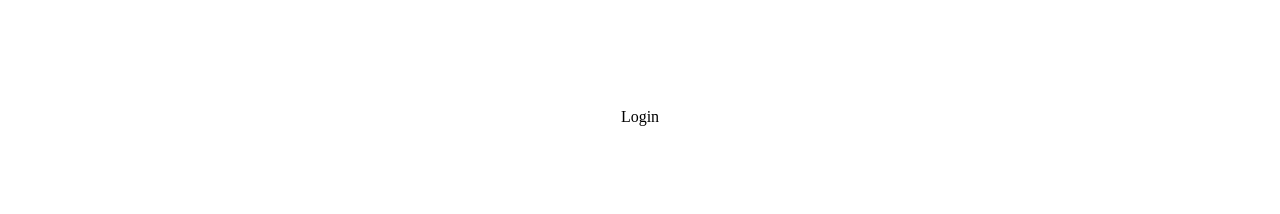
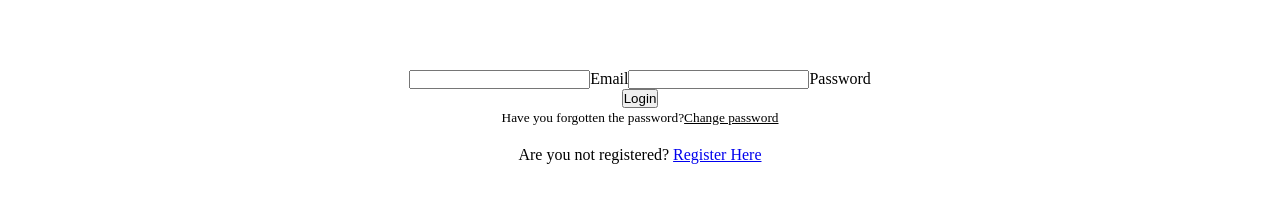
Before and after one commit to eolimacion/reactFrontend, a React (Vite) app: page /login in a window 1280 px wide. Shown: the part 306-520 px from the top of the page. Built offline with nearby package versions, Linux system fonts and the light colour scheme.

Commit message:
Login implementado y funcionando y rutas condicionales creadas

```diff
--- a/package.json
+++ b/package.json
@@ -9,7 +9,7 @@
     "lint": "eslint . --ext js,jsx --report-unused-disable-directives --max-warnings 0",
     "preview": "vite preview"
   },
-  "dependencies": {
+   "dependencies": {
     "axios": "^1.6.2",
     "react": "^18.2.0",
     "react-dom": "^18.2.0",
--- /dev/null
+++ b/src/hooks/useErrorLogin.jsx
@@ -0,0 +1,64 @@
+import Swal from "sweetalert2";
+
+export const useErrorLogin = (res, setRes, login, setSuccessfulLogin) => {
+console.log(res, "Respuesta en useLoginError")
+    if (res?.status == 200) {
+        const updatedUser = {
+          token: res.data.token,
+          name: res.data.user.name,
+          userEmail: res.data.user.userEmail,
+          image: res.data.user.image,
+          isVerified: res.data.user.isVerified,
+          _id: res.data.user._id,
+          role: res.data.user.role
+        };
+        console.log(updatedUser)
+
+        const userString = JSON.stringify(updatedUser);
+        login(userString);
+        setSuccessfulLogin(() => true);
+
+        Swal.fire({
+          icon: "success",
+          title: "Welcome back to DAMtabase",
+          text: "Succesfully logged in.",
+          showConfirmButton: false,
+          timer: 1500,
+        });
+      }
+
+
+      if (res?.response?.data?.includes("User not found.")) {
+        setRes(() => ({}));
+        Swal.fire({
+          icon: "error",
+          title: "Sorry!",
+          text: "This user is not registered! Try making an account, it's super easy!",
+          showConfirmButton: false,
+          timer: 3500,
+        });
+      }
+
+
+      if (res?.response?.data?.includes("Password is incorrect.")) {
+        Swal.fire({
+          icon: "error",
+          title: "Oops...",
+          text: "Password is incorrect.",
+          showConfirmButton: false,
+          timer: 1500,
+        });
+        setRes(() => ({})); //tip acceder al estado actualizado con una callback
+      }
+
+      if (res?.response?.status == 500) {
+        Swal.fire({
+          icon: "error",
+          title: "Sorry!",
+          text: "We had trouble with the server. Please try again later.",
+          showConfirmButton: false,
+          timer: 1500,
+        });
+        setRes(() => ({})); //tip acceder al estado actualizado con una callback!!
+      }
+}
--- a/src/pages/Login/Login.jsx
+++ b/src/pages/Login/Login.jsx
@@ -1,7 +1,104 @@
-import './Login.css'
+import { useForm } from "react-hook-form";
+import "./Login.css";
+import { useEffect, useState } from "react";
+import { Link, Navigate, useNavigate } from "react-router-dom";
+import { loginUser } from "../../services/user.service";
+import { useErrorLogin } from "../../hooks/useErrorLogin";
+import { useAuth } from "../../context/authContext";
 
 export const Login = () => {
+  const { register, handleSubmit } = useForm();
+  const { login, setUser } = useAuth();
+  const navigate = useNavigate();
+
+  const [isSent, setIsSent] = useState(false); //isSent maneja los botones, el disable
+  const [res, setRes] = useState({});
+  const [successfulLogin, setSuccessfulLogin] = useState(false);
+
+  const formSubmit = async (formData) => {
+    setIsSent(true);
+    setRes(await loginUser(formData));
+    setIsSent(false);
+  };
+
+  useEffect(() => {
+    console.log("res en el primer useEffect", res);
+    useErrorLogin(res, setRes, login, setSuccessfulLogin);
+  }, [res]);
+
+  useEffect(() => {
+    setUser(() => null);
+    localStorage.removeItem("user");
+  }, []);
+
+  if (successfulLogin) {
+    console.log("succesfullogin");
+    if (res?.data?.user?.check == false) {
+      return <Navigate to="/verifyCode" />;
+    } else {
+      switch (res.data.user.interestedIn) {
+        case "motogp":
+          <Navigate to="/motogp" />;
+          break;
+        case "powerlifting":
+          <Navigate to="/powerlifting" />;
+          break;
+        case "fifa":
+          <Navigate to="/fifa" />;
+          break;
+        default:
+          <Navigate to="/"/>
+          break;
+      }
+    }
+  }
+
   return (
-    <div>Login</div>
-  )
-}
+    <>
+      <div className="formContainer">
+        <form onSubmit={handleSubmit(formSubmit)}>
+          <input
+            type="email"
+            id="userEmail"
+            name="userEmail"
+            autoComplete="false"
+            {...register("email", { required: true })}
+          />
+          <label htmlFor="email">Email</label>
+          <input
+            type="password"
+            id="password"
+            name="password"
+            autoComplete="false"
+            {...register("password", { required: true })}
+          />
+          <label htmlFor="password">Password</label>
+          <div className="buttonContainer">
+            <button
+              type="submit"
+              disabled={isSent}
+              style={{
+                background: isSent ? "color-boton" : "color-boton-des",
+              }}
+            >
+              Login
+            </button>
+          </div>
+          <p className="bottom-text">
+            <small>
+              Have you forgotten the password?
+              <Link to="/forgotPassword" className="anchorCustom">
+                Change password
+              </Link>
+            </small>
+          </p>
+        </form>
+        <div className="footerForm">
+          <p className="parrafoLogin">
+            Are you not registered? <Link to="/register">Register Here</Link>
+          </p>
+        </div>
+      </div>
+    </>
+  );
+};
```
